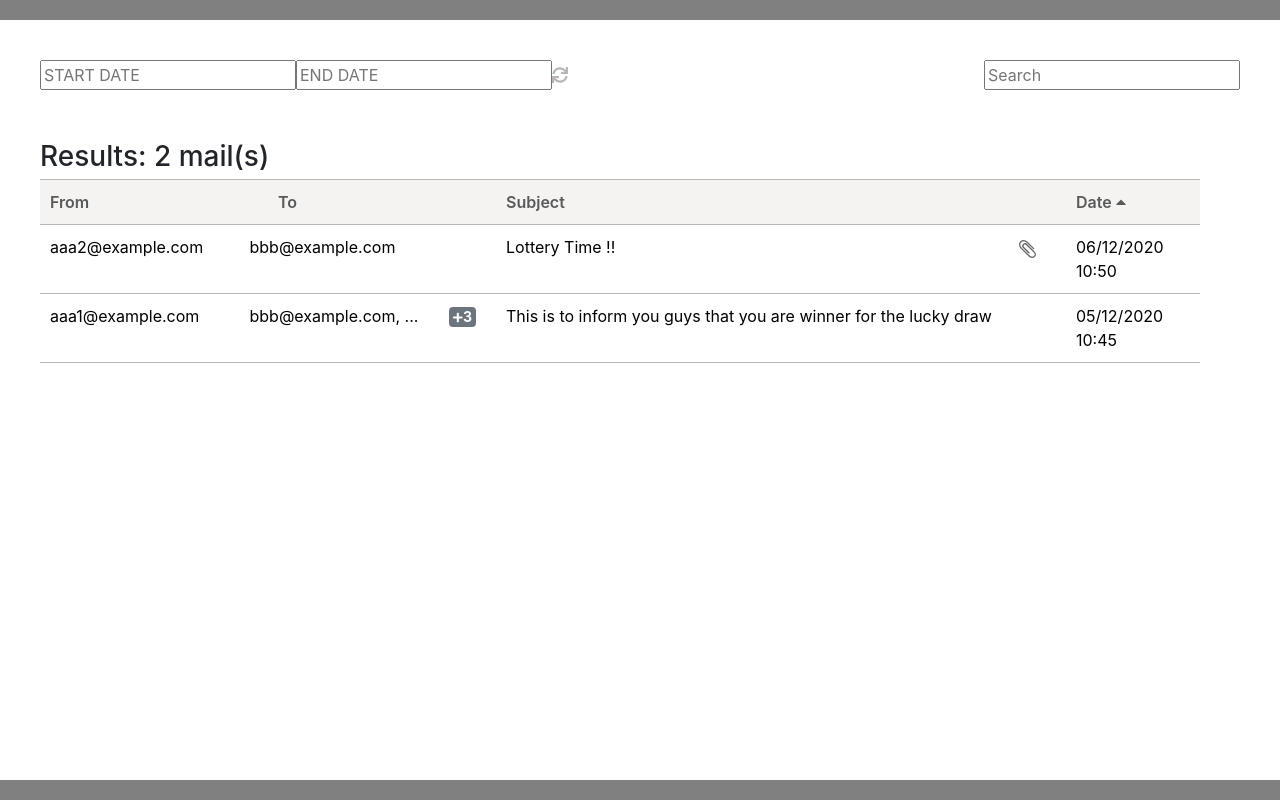
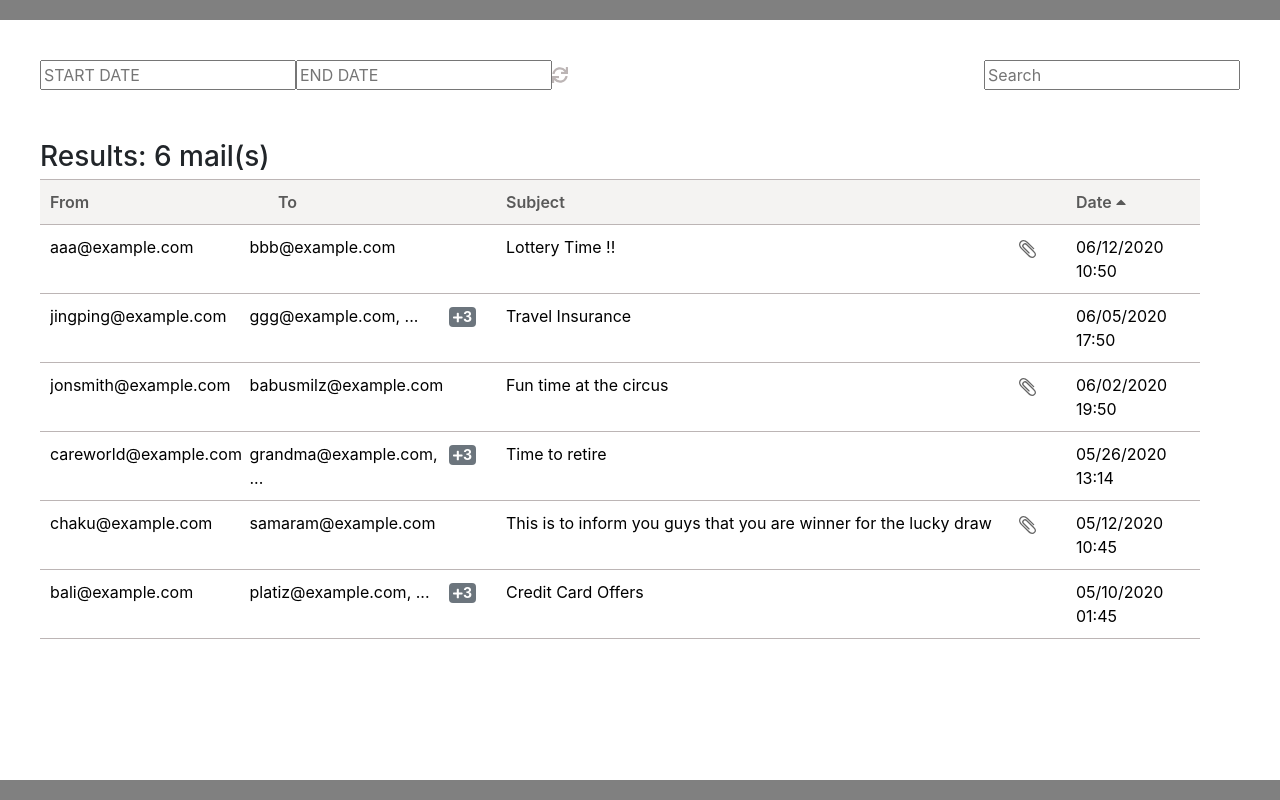
Before and after one commit to Vineeth-Avvaru/mail-archiver, a React (Create React App) app: page /mails in a window 1280 px wide. Built offline with nearby package versions, Linux system fonts and the light colour scheme.

Commit message:
Dummy Data for mails added

```diff
--- a/src/shared/mails.js
+++ b/src/shared/mails.js
@@ -1,6 +1,6 @@
 const Mails = [
     {
-        from: "aaa2@example.com",
+        from: "aaa@example.com",
         to: ["bbb@example.com"],
         subject: "Lottery Time !! ",
         date: "06/12/2020 10:50",
@@ -8,11 +8,43 @@ const Mails = [
         attachment: true
     },
     {
-        from: "aaa1@example.com",
-        to: ["bbb@example.com","ccc@example.com","ddd@example.com"],
+        from: "jingping@example.com",
+        to: ["ggg@example.com","ccc@example.com","ddd@example.com"],
+        subject: "Travel Insurance ",
+        date: "06/05/2020 17:50",
+        body: "Taking Travel Insurance is always good for health and your loved ones",
+        attachment: false
+    },
+    {
+        from: "jonsmith@example.com",
+        to: ["babusmilz@example.com"],
+        subject: "Fun time at the circus",
+        date: "06/02/2020 19:50",
+        body: "Come and Have a good time at the new tokyo circus coming near you. see the attachment for details",
+        attachment: true
+    },
+    {
+        from: "careworld@example.com",
+        to: ["grandma@example.com","ccc@example.com","ddd@example.com"],
+        subject: "Time to retire",
+        date: "05/26/2020 13:14",
+        body: "Welcome to careworld!! The perfect paradise for retirement",
+        attachment: false
+    },
+    {
+        from: "chaku@example.com",
+        to: ["samaram@example.com"],
         subject: "This is to inform you guys that you are winner for the lucky draw",
         date: "05/12/2020 10:45",
         body: "Hurrayyy!! It's lucky time!!",
+        attachment: true
+    },
+    {
+        from: "bali@example.com",
+        to: ["platiz@example.com","ccc@example.com","ddd@example.com"],
+        subject: "Credit Card Offers",
+        date: "05/10/2020 01:45",
+        body: "Very Less time to apply of the new offers!",
         attachment: false
     }
 ];
```
